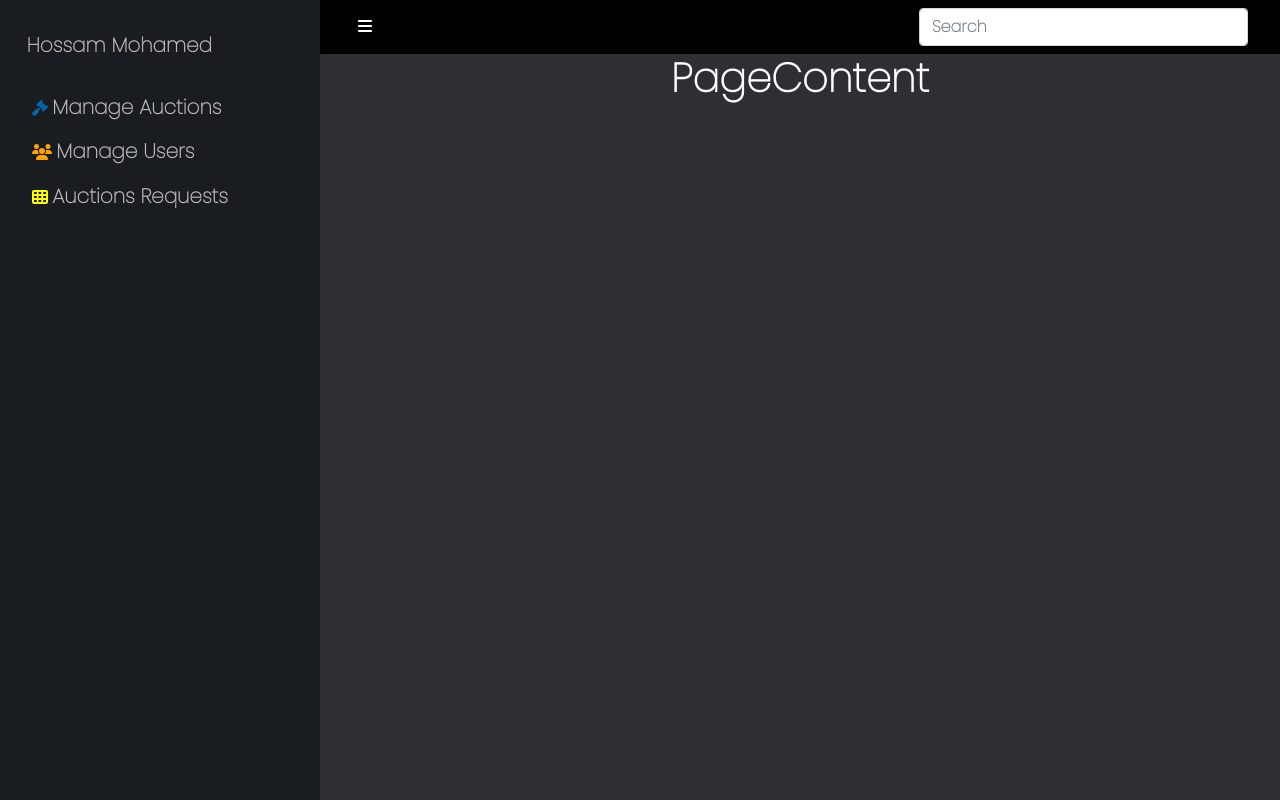
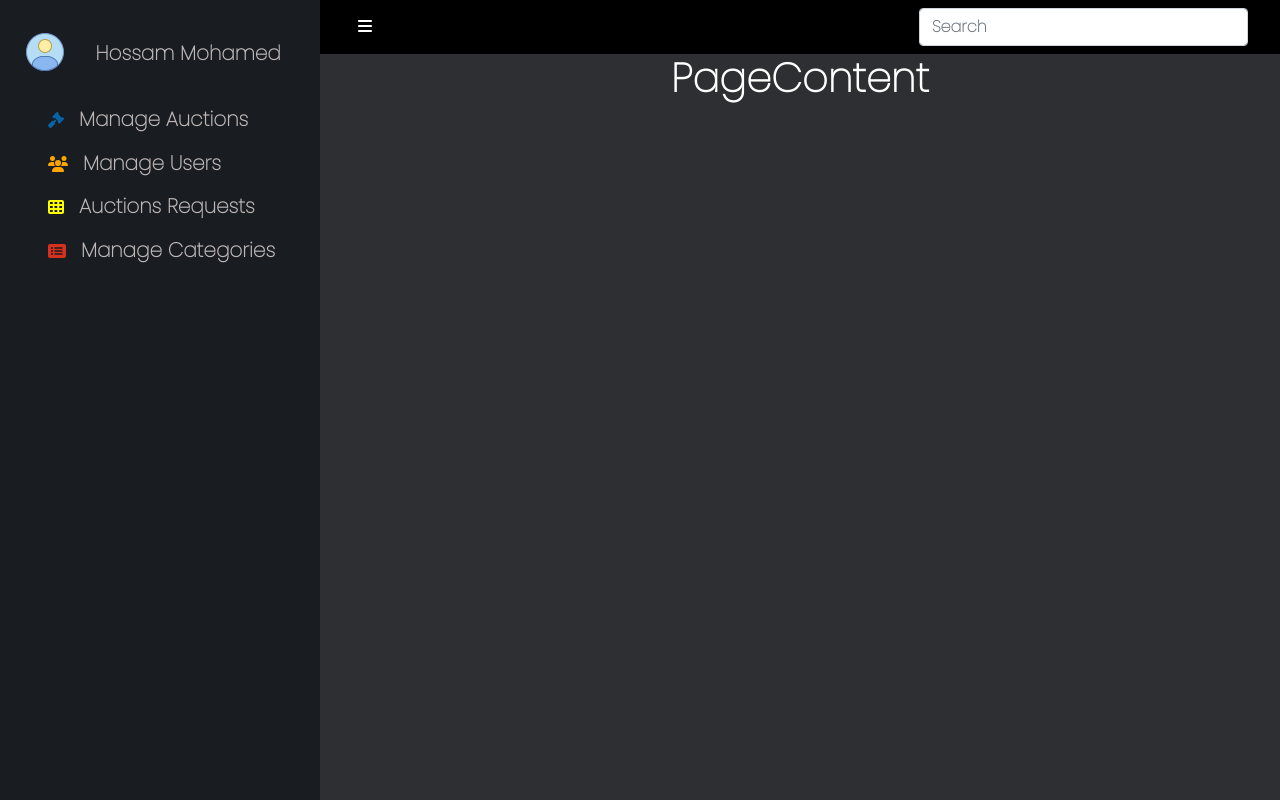
Before and after one commit to hossamMohamed00/online-auction-system, a React (Create React App) app in the folder client/: page / in a window 1280 px wide. Built offline with nearby package versions, Linux system fonts and the light colour scheme.

Commit message:
edit sidebar

```diff
--- a/client/src/component/AdminModule/AdminDashboard/UI/Dropdown.js
+++ b/client/src/component/AdminModule/AdminDashboard/UI/Dropdown.js
@@ -8,14 +8,15 @@ const Dropdown = props => {
 	console.log(props.list)
 	return (
 		<div className={classes.dropdown}>
-			<div className={`${classes.icon} ${classes[props.className]}`}>
-				<FontAwesomeIcon icon={props.icon} />
+			<div className={`${classes.icon} ${classes[props.className ? props.className:'']}`}>
+				<FontAwesomeIcon icon={props.icon ? props.icon :''} />
 			</div>
 
 			<a
 				className={` fw-bolder ${classes.username}`}
 				href={`#${props.id}`}
 				data-bs-toggle="collapse"
+				aria-expanded="true"
 			>
 				{props.username}
 			</a>
@@ -25,9 +26,8 @@ const Dropdown = props => {
 				return (
 					<div class="collapse" id={props.id}>
 						<div className={classes.linkIcon}>
-							<FontAwesomeIcon icon={item.icon} />
+							<FontAwesomeIcon icon={item.icon ? item.icon : ''} />
 						</div>
-
 						<a class={`card card-body fw-bold ${classes.listLink}`}>
 							{item.title}
 						</a>
--- a/client/src/component/AdminModule/AdminDashboard/UI/dropdown.module.css
+++ b/client/src/component/AdminModule/AdminDashboard/UI/dropdown.module.css
@@ -15,11 +15,12 @@
 
 .username{
 
-	margin-left: 1.5%;
+	margin-left: 5.5%;
 }
 
 .icon{
 	display: inline-block;
+
 }
 .auction{
 	color: #0763A7;
@@ -32,6 +33,9 @@
 
 	color: yellow;
 }
+.categories{
+	color:#D5311E;
+}
 
 .listLink {
 	width: 200px;
@@ -41,7 +45,9 @@
 	border: none;
 	margin-top: 0 !important;
 	margin-left: 6%;
-	/* display: inline-block; */
+	display: inline-block;
+	width:70%;
+
 }
 
 .linkIcon{
@@ -49,4 +55,14 @@
 	margin-left: 5%;
 	color:aliceblue;
 	display: inline-block;
+	width:35px;
+	height: 35px;
+	border-radius: 50%;
+	-webkit-border-radius: 50%;
+	-moz-border-radius: 50%;
+	-ms-border-radius: 50%;
+	-o-border-radius: 50%;
+	background-color: black;
+	text-align:center;
+	padding-top: 5px;
 }
--- a/client/src/component/AdminModule/AdminDashboard/Wrapper/header/header.module.css
+++ b/client/src/component/AdminModule/AdminDashboard/Wrapper/header/header.module.css
@@ -12,3 +12,8 @@ height: fit-content;
 	border:none;
 	background-color:black;
 }
+
+.navbar{
+
+	justify-content: flex-start;
+}
--- a/client/src/component/AdminModule/AdminDashboard/Wrapper/sideBar/sidebar.js
+++ b/client/src/component/AdminModule/AdminDashboard/Wrapper/sideBar/sidebar.js
@@ -2,7 +2,7 @@ import React from 'react';
 
 import classes from './sidebar.module.css';
 import Dropdown from '../../UI/Dropdown';
-import adminImg from '../../../../../assets/icons8-administrator-male-80.png';
+import adminImg from '../../../../../assets/icons8-test-account-40.png';
 import { faUsers } from '@fortawesome/free-solid-svg-icons';
 import { faGavel } from '@fortawesome/free-solid-svg-icons';
 import { faTh } from '@fortawesome/free-solid-svg-icons';
@@ -10,33 +10,34 @@ import { faUser } from '@fortawesome/free-solid-svg-icons';
 import { faGears } from '@fortawesome/free-solid-svg-icons';
 import { faMessage } from '@fortawesome/free-solid-svg-icons';
 import { faPowerOff } from '@fortawesome/free-solid-svg-icons';
-
+import { faListAlt } from '@fortawesome/free-solid-svg-icons';
 const Sidebar = () => {
 	const dropdownListForAdmin = [
-		{ title: 'profile', icon:faUser  },
-		{ title: 'Settings', icon:faGears },
-		{ title: 'inbox', icon: faMessage},
-		{ title: 'Logout', icon: faPowerOff},
+		{ title: 'profile', icon: faUser },
+		{ title: 'Settings', icon: faGears },
+		{ title: 'inbox', icon: faMessage },
+		{ title: 'Logout', icon: faPowerOff },
 	];
 	const dropdownListManageAuctions = [
-		{ title: 'Current Auctions', icon:  faGavel } ,
-		{ title: 'Ongoing Auctions', icon: faGavel  },
+		{ title: 'Current Auctions', icon: faGavel },
+		{ title: 'Ongoing Auctions', icon: faGavel },
 	];
 
 	const dropdownListManageUsers = [
-		{ title: 'Sellers', icon:  faUser  },
-		{ title: 'Buyers', icon:  faUser },
+		{ title: 'Sellers', icon: faUser },
+		{ title: 'Buyers', icon: faUser },
 	];
 	const dropdownListAuctionsRequests = [
-		{ title: 'Show auctions requests', icon:  faTh  },
+		{ title: 'Pending auctions', icon: faTh },
 	];
+	const dropdownListManageCategories = [];
 	return (
 		<React.Fragment>
 			<div className={classes.sidebar}>
 				<div className={classes.adminName}>
-					{/* <div className={classes.img}>
+					<div className={classes.img}>
 						<img src={adminImg} alt="admin" />
-					</div> */}
+					</div>
 					<div className={classes.username}>
 						<Dropdown
 							username="Hossam Mohamed"
@@ -73,6 +74,15 @@ const Sidebar = () => {
 							className="requests"
 						/>
 					</li>
+					<li>
+						<Dropdown
+							username="Manage Categories"
+							id="categories"
+							list={dropdownListManageCategories}
+							icon={faListAlt}
+							className="categories"
+						/>
+					</li>
 				</ul>
 			</div>
 		</React.Fragment>
--- a/client/src/component/AdminModule/AdminDashboard/Wrapper/sideBar/sidebar.module.css
+++ b/client/src/component/AdminModule/AdminDashboard/Wrapper/sideBar/sidebar.module.css
@@ -7,8 +7,23 @@
 }
 
 .adminName .username{
-	margin-top: 30px;
-	margin-left: 7%;
+
+	margin-left: 3%;
+	/* display: inline-block; */
+	margin-top: 2%;
+	width:75%;
+
+}
+.adminName{
+	margin-top:10%;
+	margin-left:5% ;
+	display: flex;
+	justify-content:space-evenly;
+
+}
+.adminName .img{
+	/* margin-bottom:2%; */
+
 }
 
 ul {
@@ -18,6 +33,7 @@ ul {
 	flex-direction: column;
 	justify-content: space-between;
 	margin-top: 10%;
+	margin-left: 5% ;
 }
 
 ul li{
```
Also changed, not shown: client/src/assets/icons8-test-account-40.png (added), client/src/assets/user.png (added).
